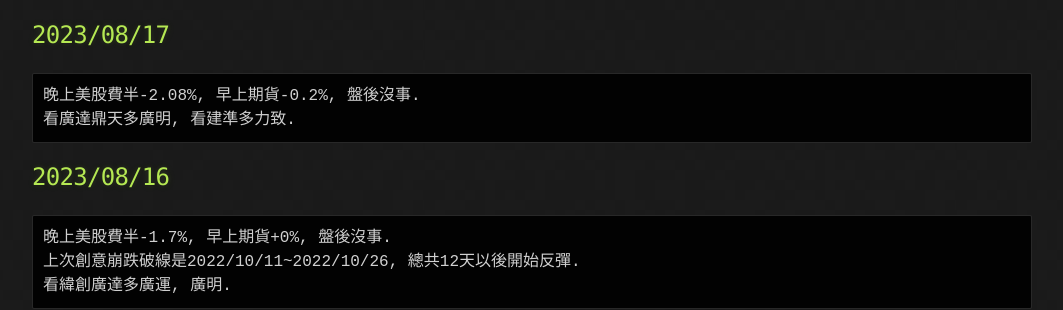
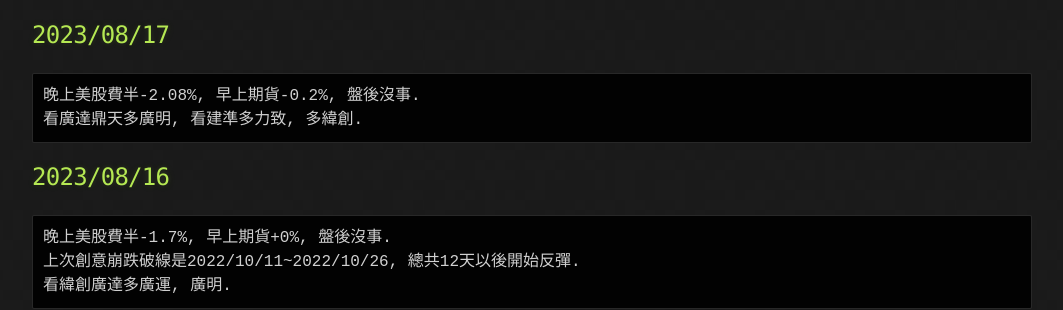
Before and after one commit to lepg5487/Stock_God, a Jekyll site: the page built from index.md, in a window 1280 px wide and 900 px high, scrolled down 460 px. Shown: the part 173-483 px from the top of the window, without its empty margins (108-1171 px from the left). Built offline with Jekyll 4.4.1, drawn with Linux system fonts in a browser that asks for light colours; our own code applies the rules of GitHub Pages for plain Markdown files.

Commit message:
Update index.md

````diff
--- a/index.md
+++ b/index.md
@@ -24,7 +24,7 @@ G20送分題, 8月28日找好買點準備進場, "立積"投信有買的話2425
 ## 2023/08/17
 ```
 晚上美股費半-2.08%, 早上期貨-0.2%, 盤後沒事.
-看廣達鼎天多廣明, 看建準多力致.
+看廣達鼎天多廣明, 看建準多力致, 多緯創.
 ```
 
 ## 2023/08/16
````
